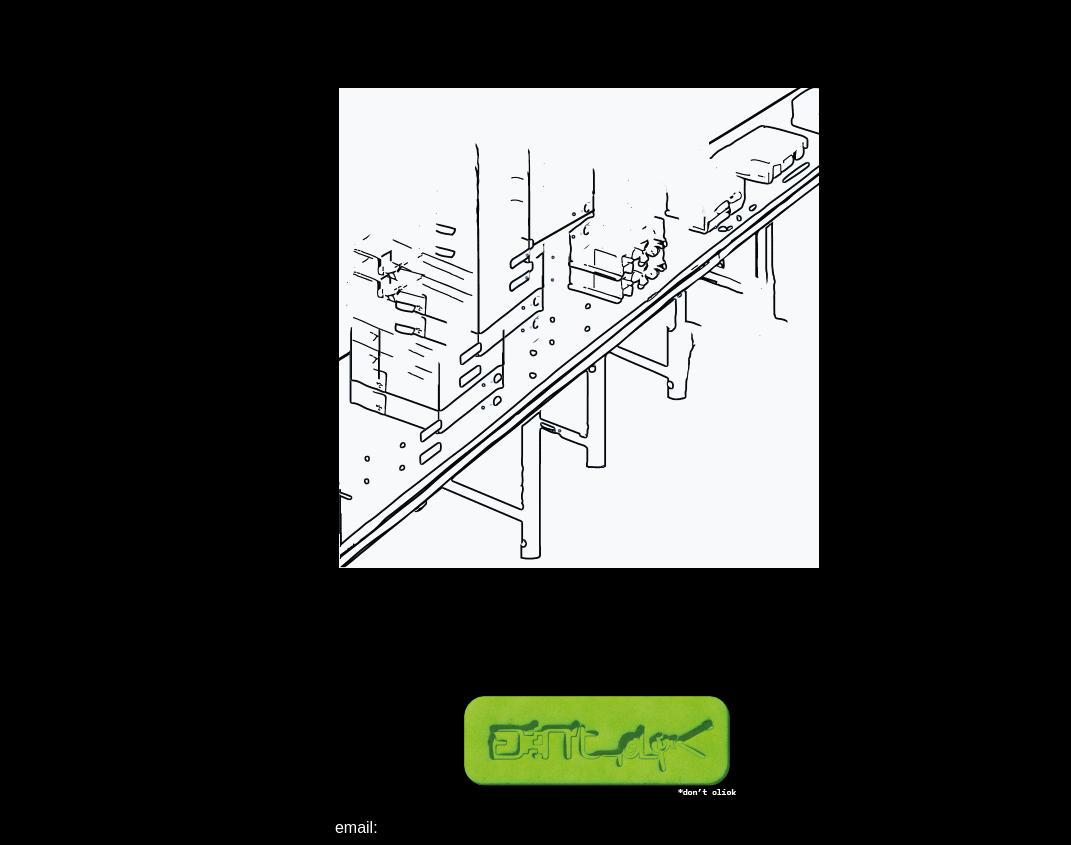
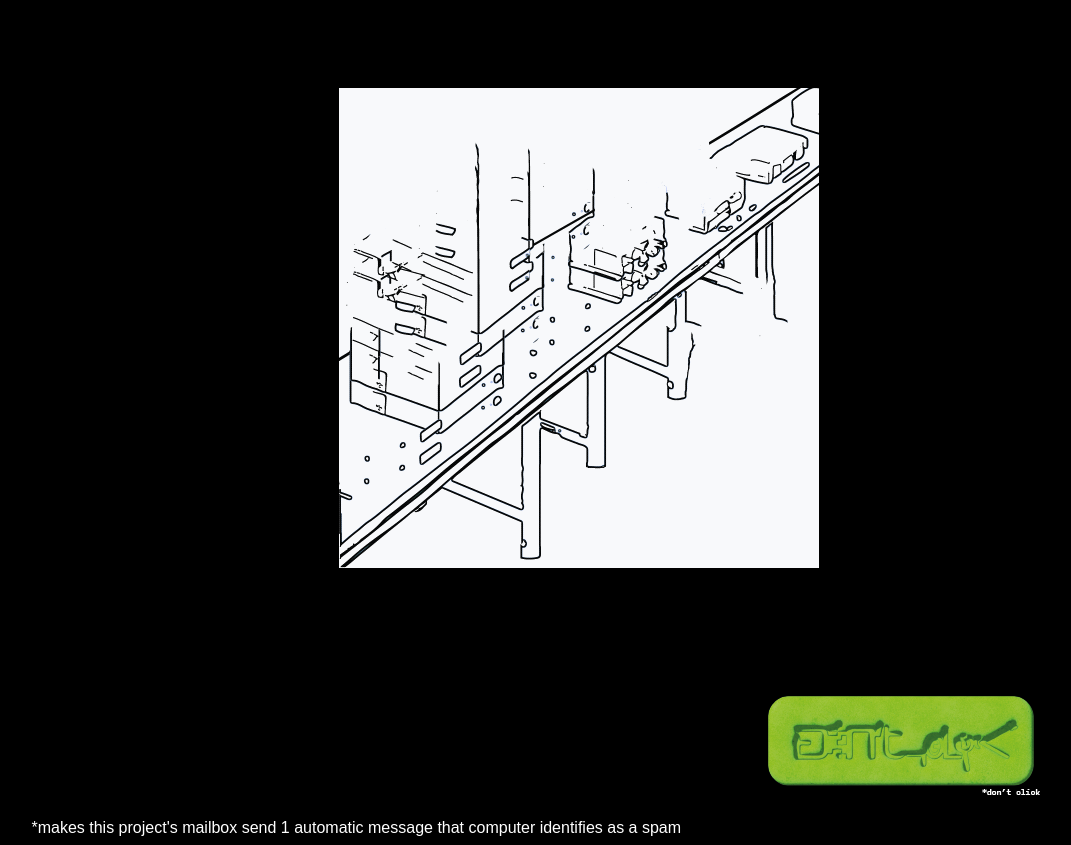
Before and after one commit to notsonya/boxboxbox, a plain HTML site: page index.html in a window 1280 px wide. Shown: the whole page, without its empty margins (61-1132 px from the left). Drawn offline with Linux system fonts and the light colour scheme.

Commit message:
Update index.html

```diff
--- a/index.html
+++ b/index.html
@@ -24,7 +24,7 @@
     </div>
 
     <form id="emailForm">
-        <label for="email">email:</label>
+        <label for="email">*makes this project's mailbox send 1 automatic message that computer identifies as a spam</label>
         <!-- Replaced the button with an image -->
         <img src="https://raw.githubusercontent.com/notsonya/boxboxbox/main/dont%20click%20not%20final.png" alt="Button" id="sendEmailButton" style="cursor: pointer;">
     </form>
```
